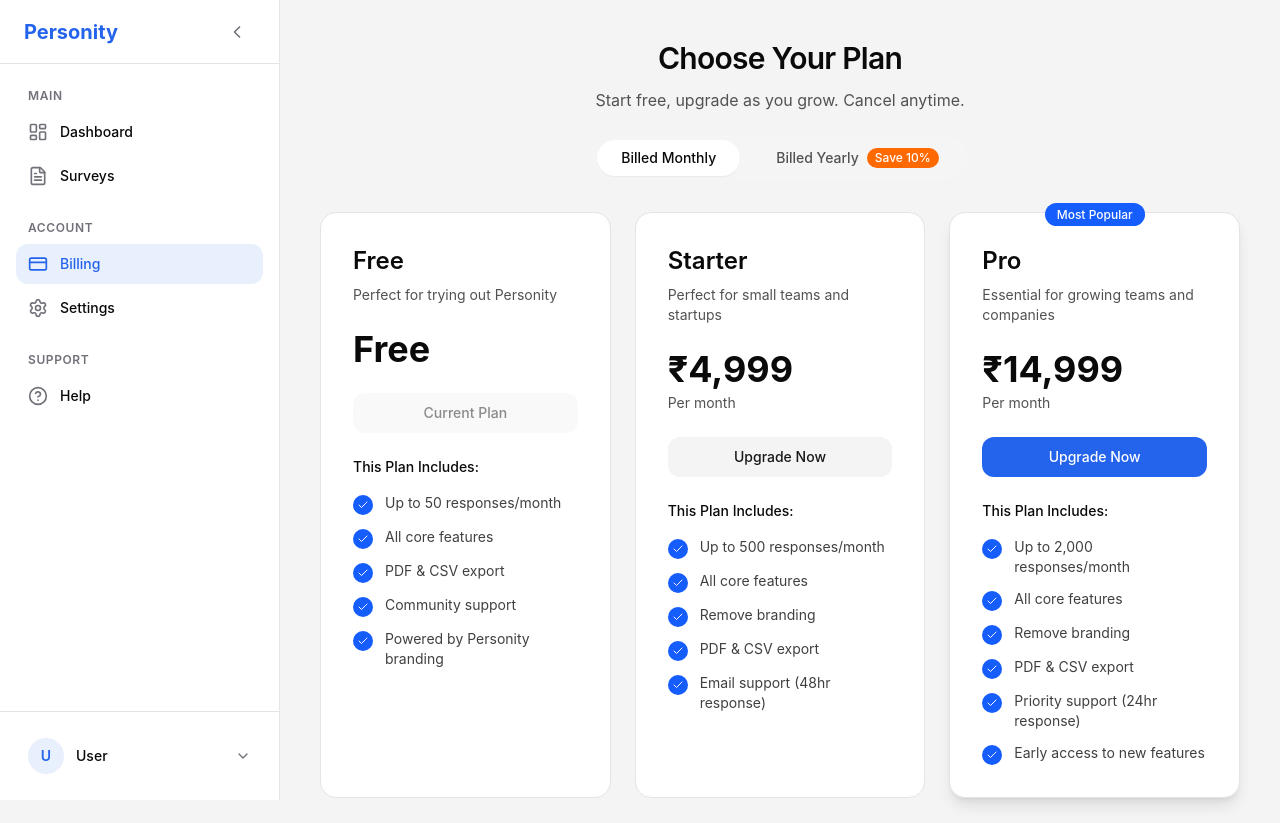
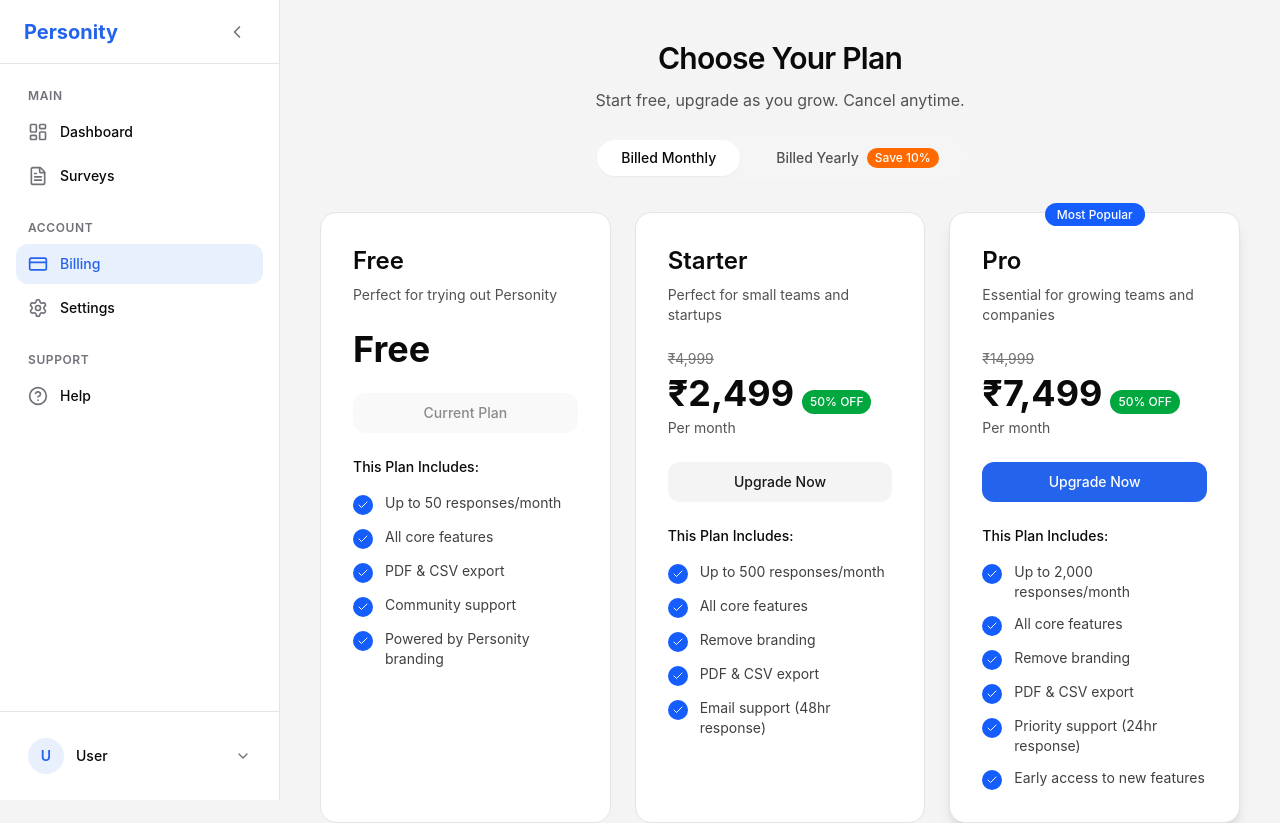
Before and after one commit to Rameezuddinmohammed/Personity, a Next.js app in the folder personity/: page /billing in a window 1280 px wide. Shown: the top 823 px of the page. Built offline with nearby package versions, Linux system fonts and the light colour scheme; no server answers.

Commit message:
feat: add 50% beta discount on Starter and Pro plans

```diff
--- a/personity/src/app/(dashboard)/billing/page.tsx
+++ b/personity/src/app/(dashboard)/billing/page.tsx
@@ -276,13 +276,18 @@
                     <div className="text-4xl font-bold text-neutral-950">Free</div>
                   ) : (
                     <div>
-                      {billingCycle === 'yearly' && (
-                        <div className="text-sm text-neutral-500 line-through mb-1">
-                          ₹{(parseInt(monthlyPrice.replace(/[₹,]/g, '')) * 12).toLocaleString('en-IN')}
+                      <div className="text-sm text-neutral-500 line-through mb-1">
+                        {billingCycle === 'yearly'
+                          ? (plan as any).originalPriceYearly
+                          : (plan as any).originalPriceMonthly}
+                      </div>
+                      <div className="flex items-baseline gap-2">
+                        <div className="text-4xl font-bold text-neutral-950">
+                          {priceDisplay}
                         </div>
-                      )}
-                      <div className="text-4xl font-bold text-neutral-950">
-                        {priceDisplay}
+                        <span className="bg-green-600 text-white text-xs font-medium px-2 py-1 rounded-full">
+                          50% OFF
+                        </span>
                       </div>
                       <p className="text-sm text-neutral-600 mt-1">
                         {billingCycle === 'yearly' ? 'Per year' : 'Per month'}
--- a/personity/src/lib/razorpay/plans.ts
+++ b/personity/src/lib/razorpay/plans.ts
@@ -23,11 +23,13 @@
     id: 'starter',
     name: 'Starter',
     description: 'Perfect for small teams and startups',
-    price: 499900, // monthly in paise (₹4,999)
-    priceMonthly: 499900,
-    priceYearly: 5399000, // ₹53,990 (10% off from ₹59,988)
-    priceDisplayMonthly: '₹4,999',
-    priceDisplayYearly: '₹53,990',
+    price: 249900, // BETA: 50% off - monthly in paise (₹2,499)
+    priceMonthly: 249900,
+    priceYearly: 2699000, // BETA: 50% off - ₹26,990 (was ₹53,990)
+    priceDisplayMonthly: '₹2,499',
+    priceDisplayYearly: '₹26,990',
+    originalPriceMonthly: '₹4,999',
+    originalPriceYearly: '₹59,988',
     currency: 'INR',
     responses: 500,
     features: [
@@ -42,11 +44,13 @@
     id: 'pro',
     name: 'Pro',
     description: 'Essential for growing teams and companies',
-    price: 1499900, // monthly in paise (₹14,999)
-    priceMonthly: 1499900,
-    priceYearly: 16199000, // ₹1,61,990 (10% off from ₹1,79,988)
-    priceDisplayMonthly: '₹14,999',
-    priceDisplayYearly: '₹1,61,990',
+    price: 749900, // BETA: 50% off - monthly in paise (₹7,499)
+    priceMonthly: 749900,
+    priceYearly: 8099000, // BETA: 50% off - ₹80,990 (was ₹1,61,990)
+    priceDisplayMonthly: '₹7,499',
+    priceDisplayYearly: '₹80,990',
+    originalPriceMonthly: '₹14,999',
+    originalPriceYearly: '₹1,79,988',
     currency: 'INR',
     responses: 2000,
     features: [
```
